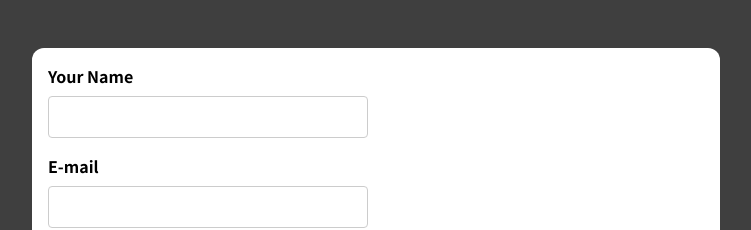
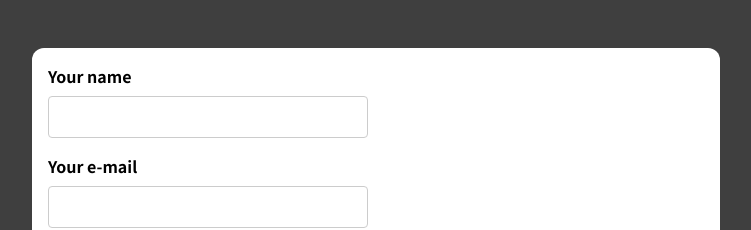
Before and after one commit to nataliusta/forms_react, a React (Create React App) app: page / in a window 1280 px wide. Shown: the top 230 px of the page, without its empty margins (264-1015 px from the left). Built offline with nearby package versions, Linux system fonts and the light colour scheme.

Commit message:
Add validation for e-mail input

```diff
--- a/src/components/SimpleInput.js
+++ b/src/components/SimpleInput.js
@@ -10,7 +10,7 @@ const SimpleInput = (props) => {
   const enteredNameIsValid = enteredName.trim() !== '';
   const nameInputIsInvalid = !enteredNameIsValid && enteredNameTouched;
 
-  const enteredMailIsValid = enteredMail.trim() !== '';
+  const enteredMailIsValid = enteredMail.includes('@');
   const mailInputIsInvalid = !enteredMailIsValid && enteredMailTouched;
 
   useEffect(() => {
@@ -48,14 +48,18 @@ const SimpleInput = (props) => {
 
     setEnteredNameTouched(true);
 
-    if (!enteredNameIsValid) {
+    if (!enteredNameIsValid && !enteredMailIsValid) {
       return;
     }
 
     console.log(enteredName);
+    console.log(enteredMail);
 
     setEnteredName('');
     setEnteredNameTouched(false);
+
+    setEnteredMail('');
+    setEnteredMailTouched(false);
   };
 
   const nameInputClasses = nameInputIsInvalid && mailInputIsInvalid
@@ -65,24 +69,26 @@ const SimpleInput = (props) => {
   return (
     <form onSubmit={formSubmissionHandler}>
       <div className={nameInputClasses}>
-        <label htmlFor='name'>Your Name</label>
+        <label htmlFor='name'>Your name</label>
         <input
                type='text'
                id='name'
                onChange={nameInputChangeHandler}
                onBlur={nameInputBlurHandler}
+               value={enteredName}
         />
         {nameInputIsInvalid && <p className='error-text'>Field must not be empty</p>}
       </div>
       <div className={nameInputClasses}>
-        <label htmlFor='name'>E-mail</label>
+        <label htmlFor='email'>Your e-mail</label>
         <input
-               type='text'
+               type='email'
                id='e-mail'
                onChange={mailInputChangeHandler}
                onBlur={mailInputBlurHandler}
+               value={enteredMail}
         />
-        {nameInputIsInvalid && <p className='error-text'>Field must not be empty</p>}
+        {mailInputIsInvalid && <p className='error-text'>Please, enter a valid e-mail</p>}
       </div>
       <div className="form-actions">
         <button>Submit</button>
```
